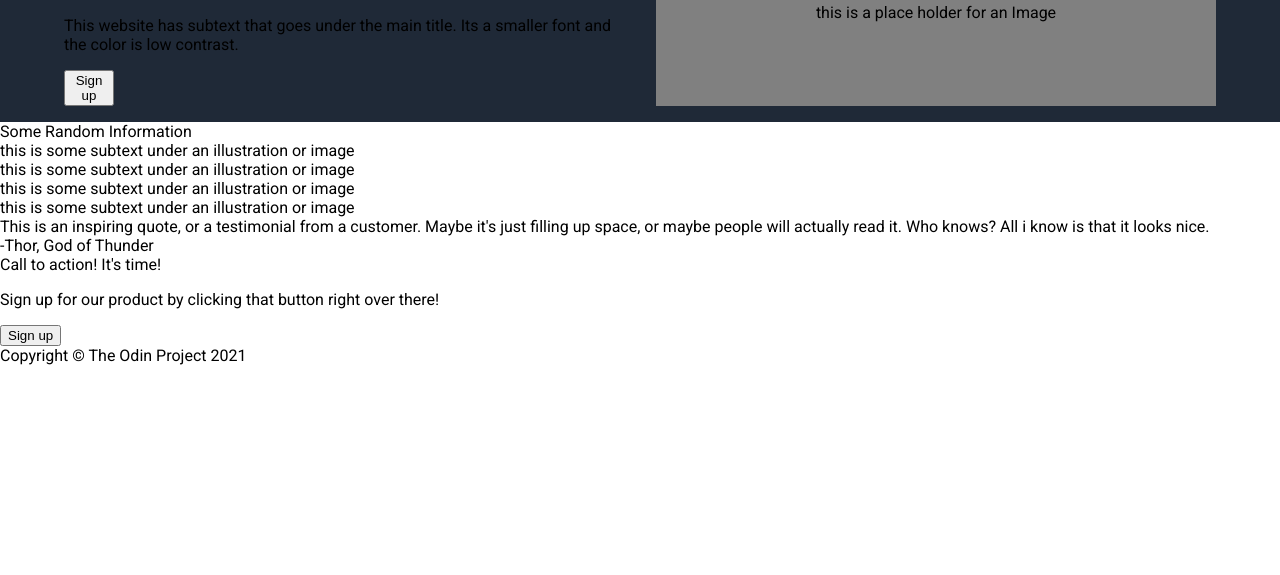
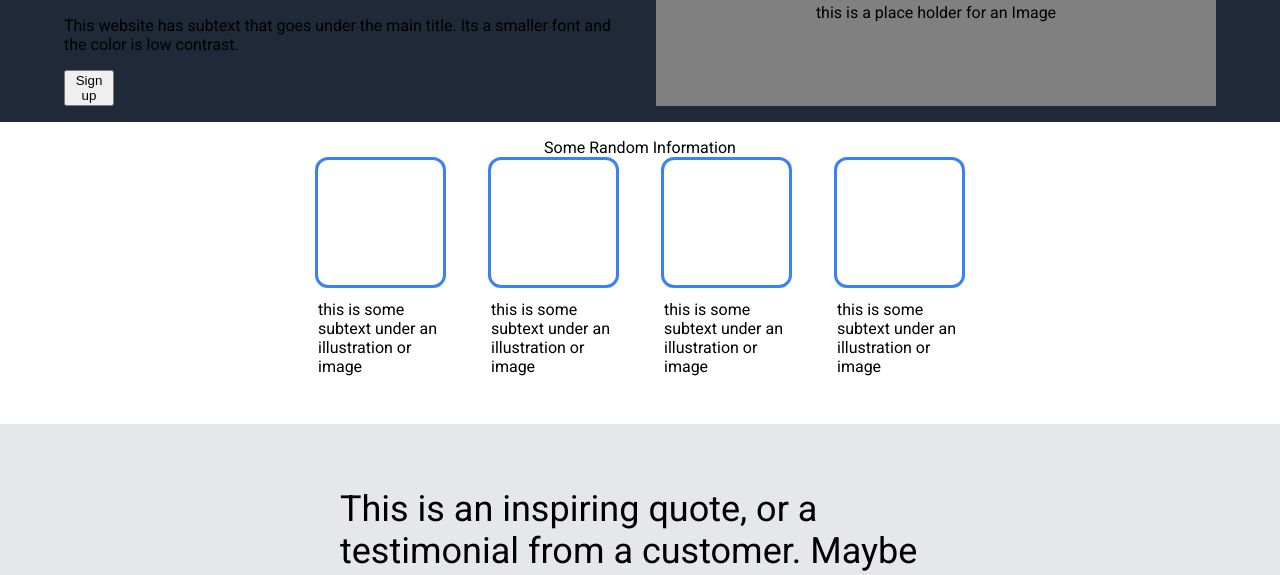
Before and after one commit to xtradam/odin-landing-page, a plain HTML site: page index.html in a window 1280 px wide. Shown: the part 205-780 px from the top of the page. Drawn offline with Linux system fonts and the light colour scheme.

Commit message:
Add some styling

```diff
--- a/styles.css
+++ b/styles.css
@@ -62,3 +62,66 @@ header a {
     justify-content: center;
     flex: 1;
 }
+
+.panelTwo {
+    display: flex;
+    justify-content: center;
+    align-items: center;
+    flex-direction: column;
+    padding: 16px 64px 48px 64px;
+}
+
+.panelTwo h2 {
+    margin-bottom: 36px;
+}
+
+.cardContainer {
+    display: flex;
+    gap: 48px;
+}
+
+.card {
+    display: flex;
+    flex-direction: column;
+    align-items: center;
+    width: 125px;
+    gap: 12px;
+}
+
+.cardBox {
+    width: 125px;
+    height: 125px;
+    border: solid 3px #3882F6;
+    border-radius: 10%;
+}
+
+.quotePanel {
+    display: flex;
+    flex-direction: column;
+    align-items: center;
+    justify-content: center;
+    background-color: #E5E7EB;
+    padding: 64px;
+
+}
+
+.quote {
+    width: 600px;
+    font-size: 36px;
+    font-weight: 100;
+}
+
+.quoteAuthor {
+    align-self: flex-end;
+}
+
+.actionPanel {
+    display:flex;
+    align-items: center;
+    justify-content: center;
+}
+
+.actionBox {
+    background-color: #3882F6;
+    color: #F9FAF8;
+}
```
